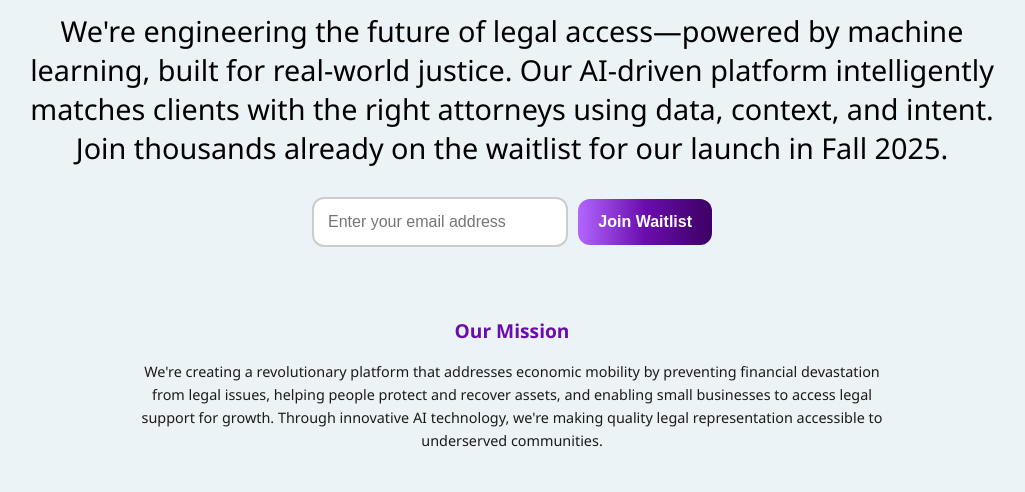
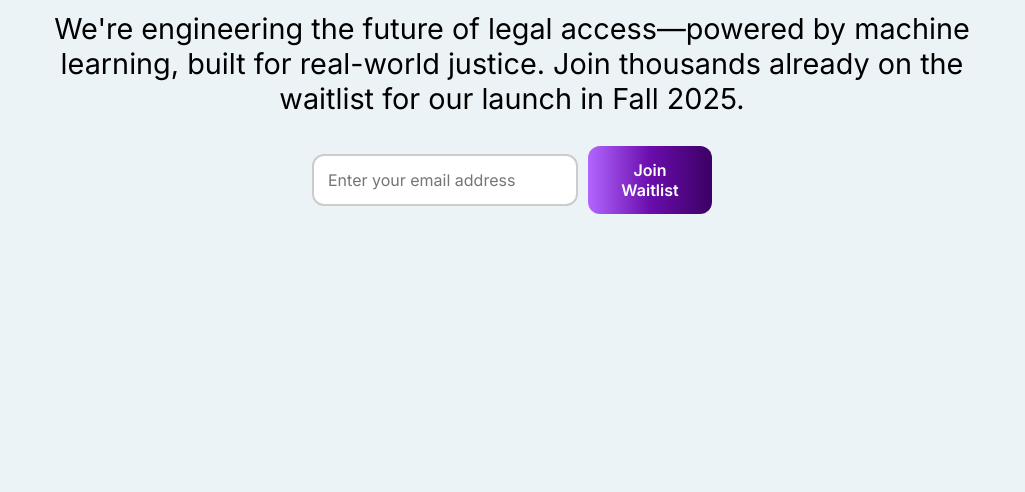
Before and after one commit to Touhid-Feghhi/Chance, a plain HTML site: page index.html in a window 1280 px wide. Shown: the part 502-994 px from the top of the page, without its empty margins (128-1153 px from the left). After the commit the page ends 800 px from the top, so only its background shows below. Drawn offline with nearby package versions, Linux system fonts and the light colour scheme.

Commit message:
Index.html
font, text removal

```diff
--- a/index.html
+++ b/index.html
@@ -4,6 +4,10 @@
   <meta charset="UTF-8" />
   <meta name="viewport" content="width=device-width, initial-scale=1.0"/>
   <title>Chance – Breakthrough in Legal Justice</title>
+
+  <!-- Google Fonts -->
+  <link href="https://fonts.googleapis.com/css2?family=Inter:wght@400;600;700&family=Playfair+Display:wght@700&display=swap" rel="stylesheet">
+
   <style>
     * {
       box-sizing: border-box;
@@ -13,7 +17,7 @@
 
     body {
       background-color: #ecf3f7;
-      font-family: 'Segoe UI', Tahoma, Geneva, Verdana, sans-serif;
+      font-family: 'Inter', sans-serif;
       color: #1a1a1a;
       min-height: 100vh;
     }
@@ -43,6 +47,7 @@
     }
 
     .left h1 {
+      font-family: 'Playfair Display', serif;
       font-size: 3.2rem;
       line-height: 1.2;
       margin: 20px 0 40px;
@@ -88,6 +93,7 @@
       border: 2px solid #ccc;
       outline: none;
       transition: border-color 0.3s ease;
+      font-family: 'Inter', sans-serif;
     }
 
     .buttons input[type="email"]:focus {
@@ -104,6 +110,7 @@
       cursor: pointer;
       color: white;
       transition: background 0.3s ease;
+      font-family: 'Inter', sans-serif;
     }
 
     .buttons button:hover {
@@ -121,6 +128,7 @@
       font-size: 1.2rem;
       color: #6a0dad;
       margin-bottom: 16px;
+      font-weight: 600;
     }
 
     .mission p {
@@ -160,24 +168,14 @@
       <span class="line-two">Legal Justice</span>
     </h1>
     <p class="subheading">
-      We're engineering the future of legal access—powered by machine learning, built for real-world justice. Our AI-driven platform intelligently matches clients with the right attorneys using data, context, and intent. Join thousands already on the waitlist for our launch in Fall 2025.
+      We're engineering the future of legal access—powered by machine learning, built for real-world justice. Join thousands already on the waitlist for our launch in Fall 2025.
     </p>
 
-    <form action="https://formspree.io/f/mzzggzjw" method="POST" class="buttons">
+    <form action="https://formspree.io/f/mzzggzjw" method="POST" class="buttons" onsubmit="return fakeSubmit(event)">
       <input type="text" name="_gotcha" style="display:none">
       <input type="email" name="email" placeholder="Enter your email address" required />
       <button type="submit">Join Waitlist</button>
     </form>
-
-
-    <section class="mission">
-      <h2>Our Mission</h2>
-      <p>
-        We're creating a revolutionary platform that addresses economic mobility by preventing financial devastation from legal issues, helping people protect and recover assets, and enabling small businesses to access legal support for growth. Through innovative AI technology, we're making quality legal representation accessible to underserved communities.
-      </p>
-    </section>
-  </div>
-</div>
 
 <script>
   function fakeSubmit(event) {
@@ -198,6 +196,7 @@
     thanksMessage.style.fontWeight = "600";
     thanksMessage.style.color = "#6a0dad";
     thanksMessage.style.marginTop = "20px";
+    thanksMessage.style.fontFamily = "'Inter', sans-serif";
 
     form.parentNode.insertBefore(thanksMessage, form.nextSibling);
 
```
